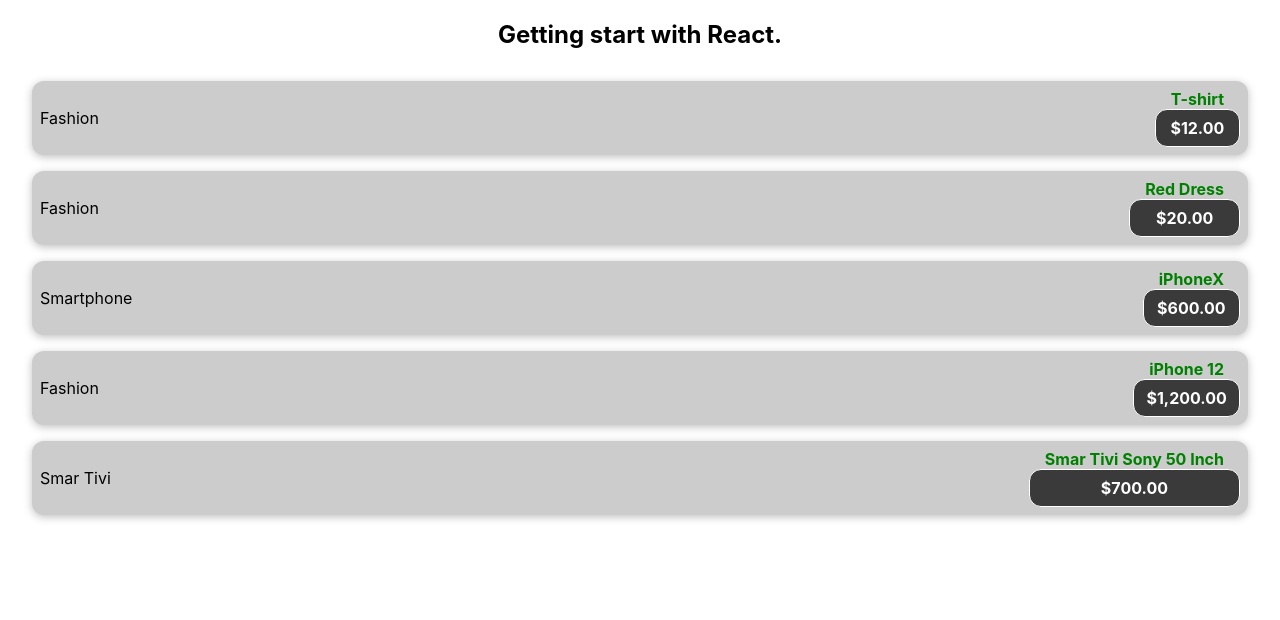
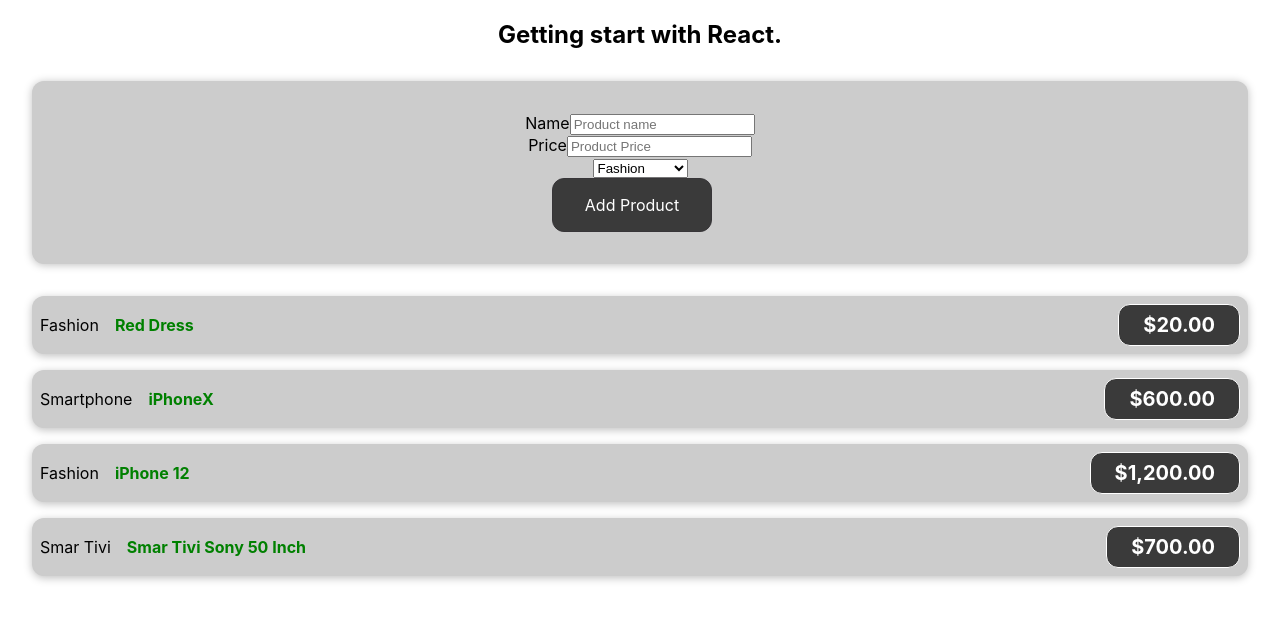
Before and after one commit to ariga914/training-react.js, a React (Create React App) app in the folder my-app/: page / in a window 1280 px wide. Shown: the top 620 px of the page. Built offline with nearby package versions, Linux system fonts and the light colour scheme.

Commit message:
I always listen events

```diff
--- a/my-app/src/App.js
+++ b/my-app/src/App.js
@@ -1,4 +1,5 @@
 import "./App.css";
+import NewProduct from "./components/productds/NewProduct";
 import ProductList from "./components/productds/ProductList";
 
 function App() {
@@ -10,9 +11,15 @@
         {name: "Smar Tivi Sony 50 Inch", category: "Smar Tivi", price: 700}
     ];
 
+    const addProductHandler = product => {
+        console.log("Process to add product");
+        console.log(product);
+    }
+
     return (
         <div className="App">
             <h2> Getting start with React. </h2>
+            <NewProduct onAddProduct={addProductHandler}></NewProduct>
             <ProductList products={products}></ProductList>
         </div>
     );
--- /dev/null
+++ b/my-app/src/components/productds/NewProduct.css
@@ -0,0 +1,64 @@
+.new-product {
+    background-color: #ccc;
+    padding: 2rem;
+    margin: 2rem;
+    border-radius: 12px;
+    text-align: center;
+    box-shadow: 0 1px 8px rgba(0, 0, 0, 0.25);
+}
+
+.new-product button {
+    font: inherit;
+    cursor: pointer;
+    padding: 1rem 2rem;
+    border: 1px solid #373538;
+    background-color: #3a3a3a;
+    color: white;
+    border-radius: 12px;
+    margin-right: 1rem;
+}
+
+.new-product button:hover,
+.new-product button:active {
+    background-color: #3a3a3a;
+    border-color: #ccc;
+}
+
+.new-product button.alternative {
+    color: #220131;
+    border-color: transparent;
+    background-color: transparent;
+}
+
+.new-product button.alternative:hover,
+.new-product button.alternative:active {
+    background-color: #373538;
+}
+
+.new-product__controls {
+    display: flex;
+    flex-wrap: wrap;
+    gap: 1rem;
+    margin-bottom: 1rem;
+    text-align: left;
+}
+
+.new-product__control label {
+    font-weight: bold;
+    margin-bottom: 0.5rem;
+    display: block;
+}
+
+.new-product__control input,
+.new-product__control select {
+    font: inherit;
+    padding: 0.5rem;
+    border-radius: 6px;
+    border: 1px solid #ccc;
+    width: 20rem;
+    max-width: 100%;
+}
+
+.new-product__actions {
+    text-align: right;
+}
--- /dev/null
+++ b/my-app/src/components/productds/NewProduct.js
@@ -0,0 +1,66 @@
+import React, { useState } from 'react';
+import './NewProduct.css';
+
+const NewProduct = (props) => {
+    // Define states for user input data
+    const [inputedName, setInputedName] = useState('');
+    const [inputedPrice, setInputedPrice] = useState('');
+    const [inputedCategory, setSelectedCategory] = useState('');
+
+    // Define handle functions for form events.
+    const nameChangeHolder = (e) => {
+        setInputedName(e.target.value);
+    }
+    const priceChangeHolder = (e) => {
+        setInputedPrice(e.target.value);
+    }
+    const categoryChangeHolder = (e) => {
+        setSelectedCategory(e.target.value);
+    }
+    // Handle form submitsion
+    const submitHandler = (e) => {
+        e.preventDefault();
+
+        const productData = {
+            name: inputedName,
+            price: inputedPrice,
+            category: inputedCategory
+        };
+
+        // Call the function to pass data to parent component
+        props.onAddProduct(productData);
+
+        // Reset form to empty
+        setInputedName('');
+        setInputedPrice('');
+        setSelectedCategory('');
+    }
+
+    return (
+        <div className="new-product">
+            <form onSubmit={submitHandler}>
+                <div className="new-product_controls">
+                    <div className="new-product_control">
+                        <label>Name</label>
+                        <input onChange={nameChangeHolder} value={inputedName} type="text" placeholder="Product name"/>
+                    </div>
+                    <div className="new-product_control">
+                        <label>Price</label>
+                        <input type="number" placeholder="Product Price" onChange={priceChangeHolder} value={inputedPrice}></input>
+                    </div>
+                    <div className="new-product_control">
+                        <select value={inputedCategory} onChange={categoryChangeHolder}>
+                            <option value="Fashion">Fashion</option>
+                            <option value="Smart Phone">Smartphone</option>
+                            <option value="Smart Tivi">Smart Tivi</option>
+                        </select>
+                    </div>
+                </div>
+                <div className="new-product_actions">
+                    <button type="submit">Add Product</button>
+                </div>
+            </form>
+        </div>
+    )
+}
+export default NewProduct;
--- a/my-app/src/components/productds/ProductItem.css
+++ b/my-app/src/components/productds/ProductItem.css
@@ -9,7 +9,7 @@
     background-color: #ccc;
 }
 
-.product-item-descreption {
+.product-item__description {
     display: flex;
     flex-direction: column;
     gap: 1rem;
@@ -25,9 +25,10 @@
     flex: 1;
     margin: 0 1rem;
     color: green;
+    text-align: left;
 }
 
-.product-item_price {
+.product-item__price {
     font-size: 1rem;
     font-weight: bold;
     color: white;
@@ -38,13 +39,16 @@
 }
 
 @media (min-width: 580px) {
-    .product-item-descreption {
+    .product-item__description {
         flex-direction: row;
         align-items: center;
         justify-content: flex-start;
         flex: 1;
     }
-    .product-item-descreption h2 {
+    .product-item__description h2 {
+        font-size: 1.25rem;
+    }
+    .product-item__price {
         font-size: 1.25rem;
         padding: 0.5rem 1.5rem;
     }
--- a/my-app/src/components/productds/ProductItem.js
+++ b/my-app/src/components/productds/ProductItem.js
@@ -1,13 +1,21 @@
-import "./ProductItem.css"
+import React, { useState } from 'react';
+import './ProductItem.css';
+
 function ProductItem(props) {
-    const price = new Intl.NumberFormat('en-US', {style: 'currency', currency: 'USD'}).format(props.price)
+  const price = new Intl.NumberFormat('en-US', { style: 'currency', currency: 'USD' }).format(props.price);
+  const [name, setName] = useState(props.name);
+
+  const titleClickHandler = () => {
+      // setName assigns new value for state "name"
+      setName(name + ' clicked');
+  }
 
   return (
     <div className="product-item">
       <div>{props.category}</div>
-            <div className="product-item_description">
-                <h3>{props.name}</h3>
-                <div className="product-item_price">{price}</div>
+      <div className="product-item__description">
+        <h3 onClick={titleClickHandler}>{name}</h3>
+        <div className="product-item__price">{price}</div>
       </div>
     </div>
   )
--- a/my-app/src/components/productds/ProductList.js
+++ b/my-app/src/components/productds/ProductList.js
@@ -5,11 +5,7 @@
 function ProductList(props) {
     return (
         <List>
-            <ProductItem
-                name={props.products[0].name}
-                price={props.products[0].price}
-                category={props.products[0].category}
-            ></ProductItem>
+
             <ProductItem
                 name={props.products[1].name}
                 price={props.products[1].price}
```
Lines whose indentation alone changed are shown as unchanged.
